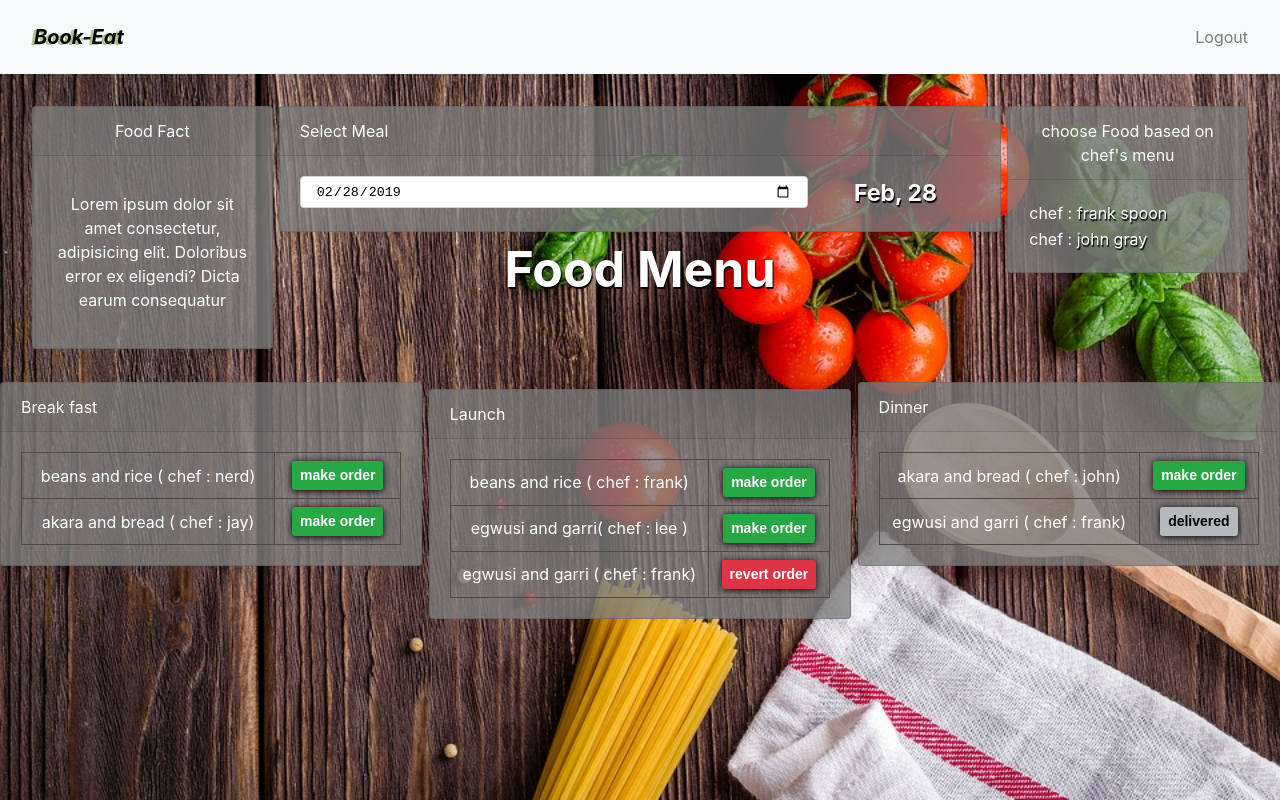
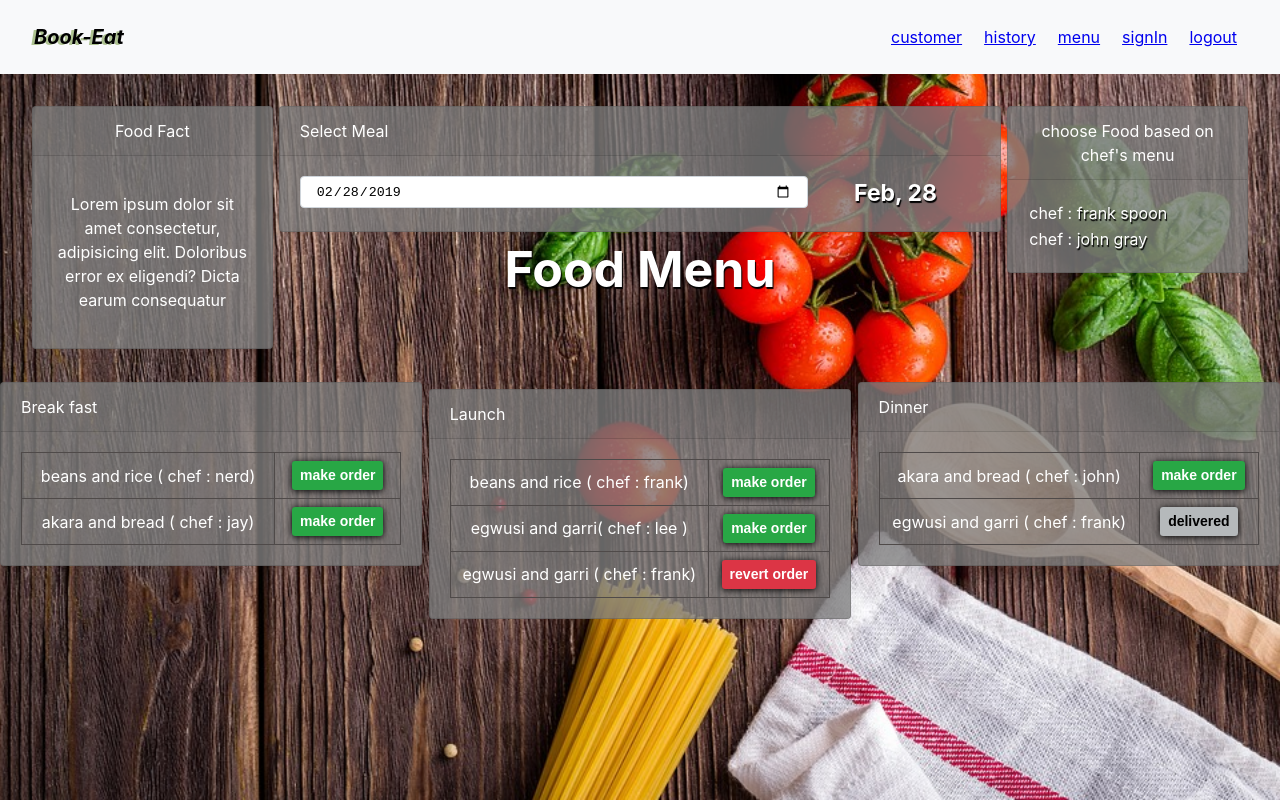
Before and after one commit to FrankChinedu/book_a_meal_ALC, a plain HTML site: page index.html in a window 1280 px wide. Drawn offline with Linux system fonts and the light colour scheme.

Commit message:
link other pages to index

```diff
--- a/front/UI/style.css
+++ b/front/UI/style.css
@@ -252,6 +252,7 @@ tbody th {
 
 .nav-item{
     list-style: none;
+    margin: 0 11px;
 }
 
 .white{
--- a/index.html
+++ b/index.html
@@ -16,8 +16,22 @@
                 <h3 class="brand-style cursor">Book-Eat</h3>
             </span>
             <div class="mr-25">
-                <ul class="p-0 ">
-                    <li class="nav-item nav-link">Logout</li>
+                <ul class="p-0 row">
+                    <li class="nav-item nav-link ">
+                        <a href="./front/UI/customerPage.html">customer</a>
+                    </li>
+                    <li class="nav-item nav-link">
+                        <a href="./front/UI/historyManager.html">history</a>
+                    </li>
+                    <li class="nav-item nav-link">
+                        <a href="./front/UI/menuManager.html">menu</a>
+                    </li>
+                    <li class="nav-item nav-link">
+                        <a href="./front/UI/signIn.html">signIn</a>
+                    </li>
+                    <li class="nav-item nav-link">
+                        <a href="./front/UI/signup.html">logout</a>
+                    </li>
                 </ul>
             </div>
         </nav>
```
